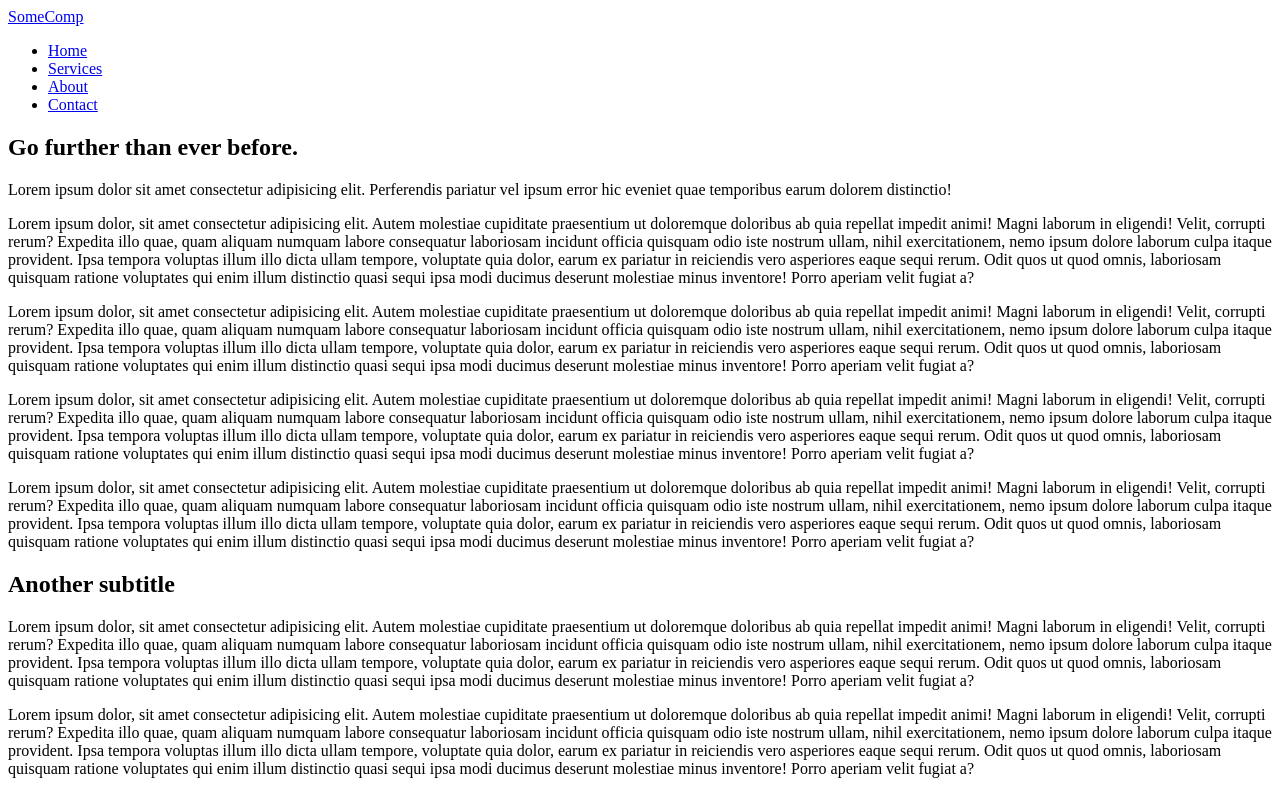
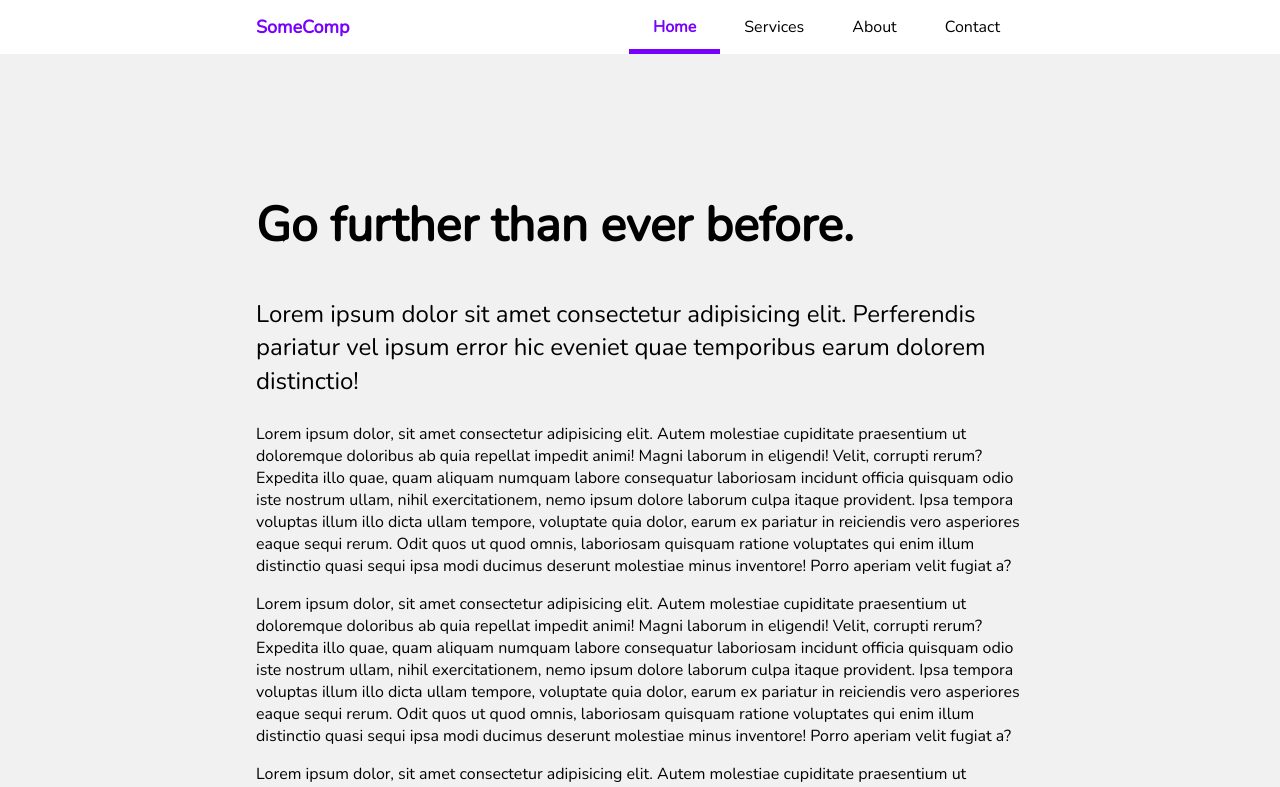
Before and after one commit to ankitt01/Scroll-Activated-Sticky-Navigation, a plain HTML site: page index.html in a window 1280 px wide. Shown: the top 787 px of the page. Drawn offline with nearby package versions, Linux system fonts and the light colour scheme.

Commit message:
styling done

```diff
--- a/main.scss
+++ b/main.scss
@@ -0,0 +1,85 @@
+@import url('https://fonts.googleapis.com/css2?family=Nunito&display=swap');
+body {
+    background: rgb(241, 241, 241);
+    margin: 0;
+    height: 100vh;
+    font-family: 'Nunito', sans-serif;
+}
+
+a {
+    text-decoration: none;
+    color: black;
+}
+
+header {
+    background: white;
+    width: 100%;
+    position: fixed;
+    top: 0;
+    left: 0;
+    right: 0;
+    z-index: 99999;
+    transition: all 300ms ease-in-out;
+    .logo {
+        font-weight: bold;
+        font-size: 1.125rem;
+        color: rgb(119, 0, 255);
+    }
+}
+
+.flex {
+    display: flex;
+    justify-content: space-between;
+    align-items: center;
+}
+
+.inner {
+    width: 60%;
+    margin: 0 auto;
+    nav ul {
+        list-style-type: none;
+        display: flex;
+        a {
+            padding: 1em 1.5em;
+            &:hover {
+                background: rgb(235, 235, 235);
+            }
+        }
+        .active {
+            font-weight: bold;
+            color: rgb(119, 0, 255);
+            position: relative;
+            &:before {
+                content: '';
+                position: absolute;
+                bottom: 0;
+                left: 0;
+                width: 100%;
+                background: rgb(119, 0, 255);
+                height: 0.3em;
+            }
+        }
+    }
+}
+
+h1 {
+    margin-top: 4em;
+    font-size: 3rem;
+}
+
+h2 {
+    margin-top: 2em;
+}
+
+.subhead {
+    font-size: 1.5rem;
+    line-height: 1.4em;
+}
+
+.scroll-down header {
+    transform: translate3d(0, -100%, 0);
+}
+
+.scroll-up header {
+    filter: drop-shadow( 0 -10px 20px rgb(170, 170, 170))
+}
```
Also changed, not shown: main.css, 1 other file.
